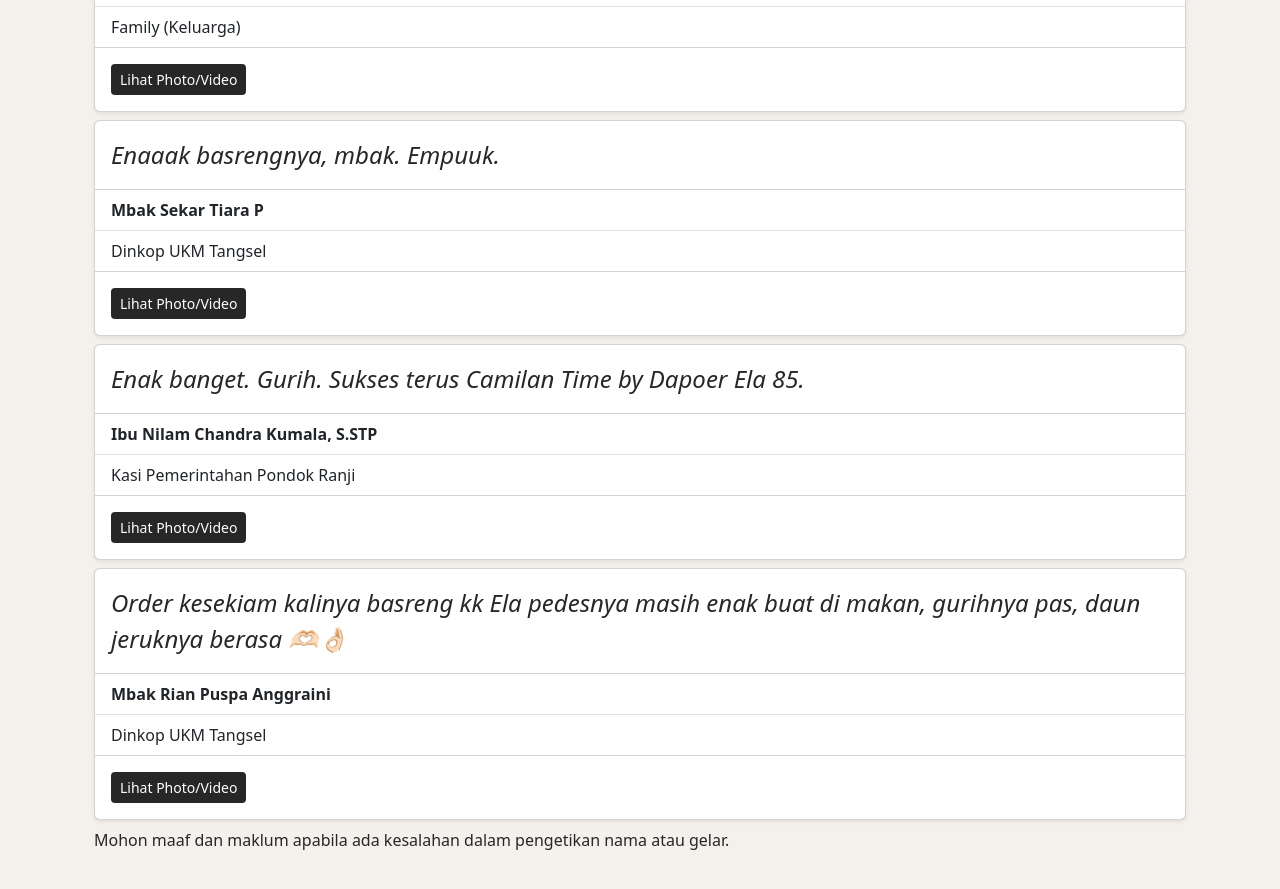
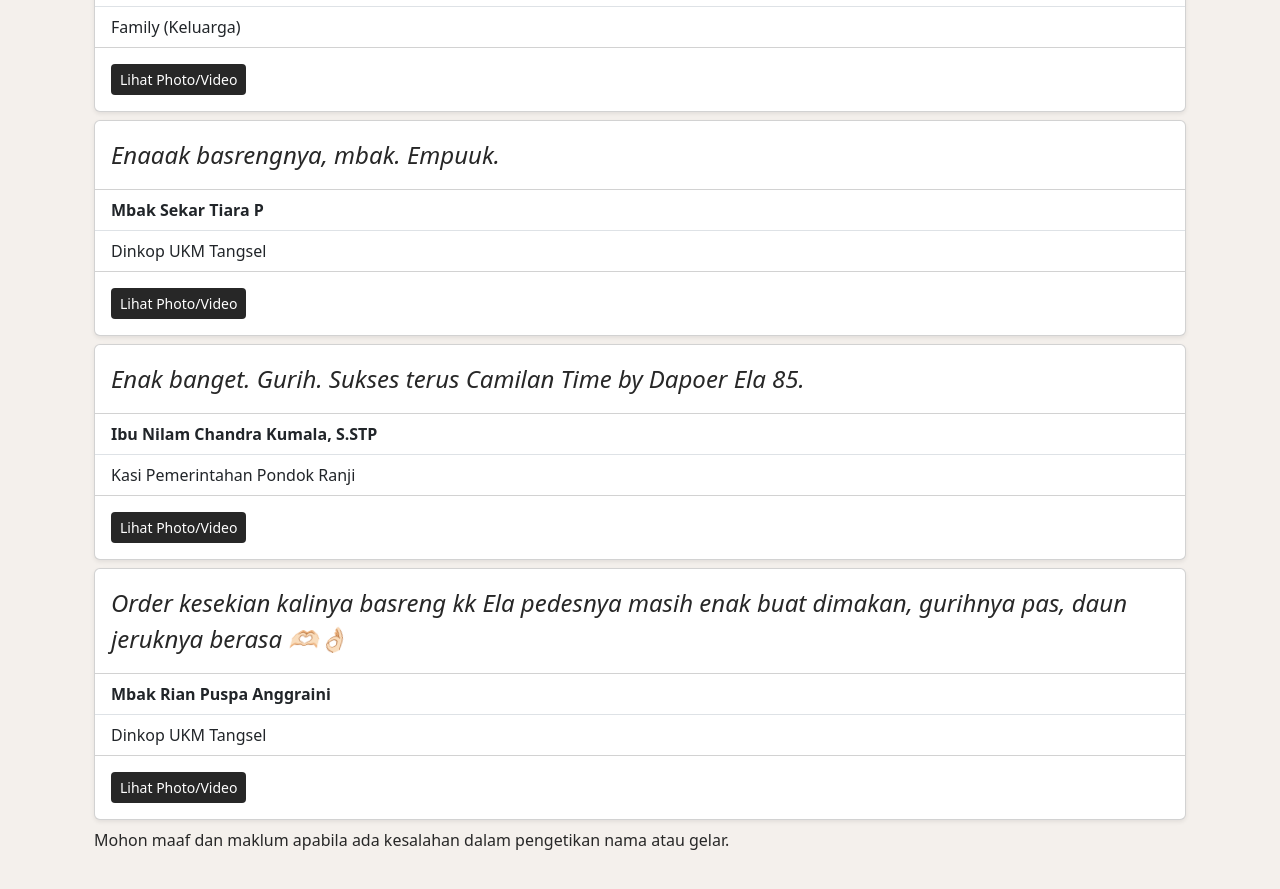
Before and after one commit to dapoerela85/dapoerela85.github.io, a Jekyll site: the page built from testimonials/index.html, in a window 1280 px wide and 900 px high, scrolled down 3000 px. Shown: the top 889 px of the window. Built offline with Jekyll 4.4.1, drawn with Linux system fonts in a browser that asks for light colours; nearby versions of some CDN libraries; comment, search, counter and statistics services are not loaded.

Commit message:
Update testimonials.yml

```diff
--- a/_data/testimonials.yml
+++ b/_data/testimonials.yml
@@ -57,5 +57,5 @@ testi:
     img: nilam.mp4
   - nama: "Mbak Rian Puspa Anggraini"
     jabatan: "Dinkop UKM Tangsel"
-    text: "Order kesekiam kalinya basreng kk Ela pedesnya masih enak buat di makan, gurihnya pas, daun jeruknya berasa 🫶🏻👌🏻"
+    text: "Order kesekian kalinya basreng kk Ela pedesnya masih enak buat dimakan, gurihnya pas, daun jeruknya berasa 🫶🏻👌🏻"
     img: puspa.jpg
```
